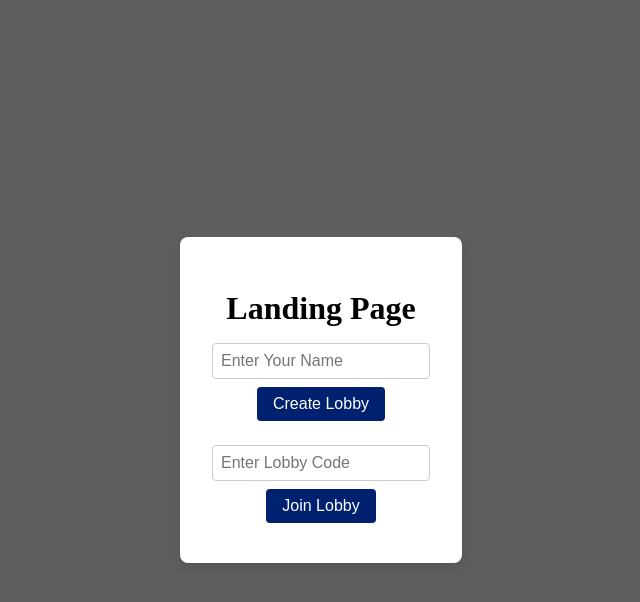
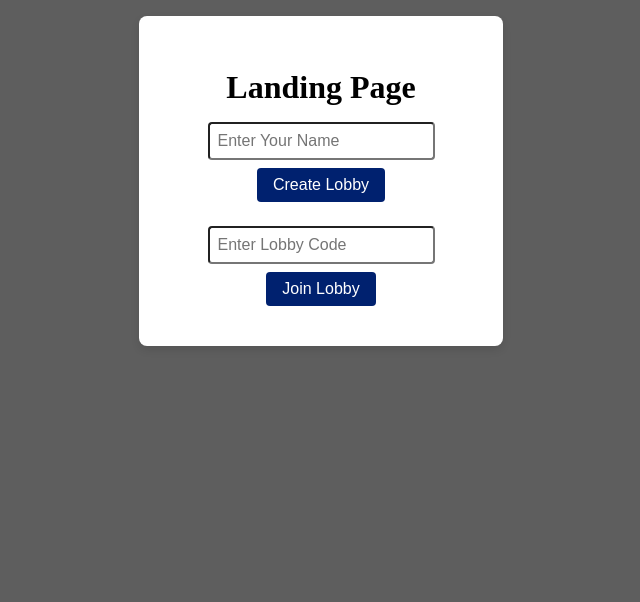
Before and after one commit to LiamJMiller/Battleships, a Next.js app: page / in a window 1280 px wide. Shown: the top 602 px of the page, without its empty margins (319-959 px from the left). Built offline with nearby package versions, Linux system fonts and the light colour scheme.

Commit message:
drag and drop almost finished, need to add edit placements next. did some styling to finish off the session

```diff
--- a/src/app/globals.css
+++ b/src/app/globals.css
@@ -10,7 +10,8 @@ body {
   align-items: center;
   justify-content: center;
   text-align: center;
-  height: 100vh;
+  height: auto;
+
   background-color: #5e5e5e;
   margin: 0;
 }
@@ -24,6 +25,16 @@ body {
   padding: 2rem;
   border-radius: 8px;
   box-shadow: 0 4px 8px rgba(0, 0, 0, 0.1);
+  width: 300px;
+  height: auto;
+  margin: 1rem;
+  overflow-y: scroll;
+  scrollbar-width: none; /* Hide scrollbar for Firefox */
+  -ms-overflow-style: none; /* Hide scrollbar for Internet Explorer and Edge */
+}
+
+.container::-webkit-scrollbar {
+  display: none; /* Hide scrollbar for Chrome, Safari, and Opera */
 }
 
 .heading {
@@ -49,8 +60,6 @@ body {
   font-size: 1rem;
   margin-bottom: 0.5rem;
   border-radius: 4px;
-  border: 1px solid #ccc;
-  width: 200px;
 }
 
 .button {
@@ -76,6 +85,13 @@ body {
   margin-top: 1rem;
 }
 
+.ships-container {
+  display: flex;
+  flex-wrap: wrap; /* Allow ships to wrap to the next line */
+  max-width: 100%; /* Ensure the container does not exceed the width of the parent */
+  gap: 10px; /* Add some space between ships */
+}
+
 @media (prefers-color-scheme: dark) {
   html {
     color-scheme: dark;
--- a/src/app/waiting/page.js
+++ b/src/app/waiting/page.js
@@ -3,7 +3,7 @@
 
 import React, { useState, useRef, useEffect } from "react";
 import { useRouter, useSearchParams } from "next/navigation";
-import Board from "../components/Board"; // Import the GameBoard component
+import Board from "../components/Board"; // Ensure you have this component created
 import Ship from "../components/Ship"; // Import the Ship component
 import { useGameLogic } from "../hooks/useGameLogic"; // Import the custom hook
 import { ships } from "../utils/gameLogic"; // Import ships from GameLogic.js
```
Also changed, not shown: src/app/components/Board.css (+6 -4 lines), src/app/components/Board.js (+1 -29 lines), src/app/components/Ship.js (+14 -1 lines), src/app/hooks/UseGameLogic.js (+10 -2 lines).
